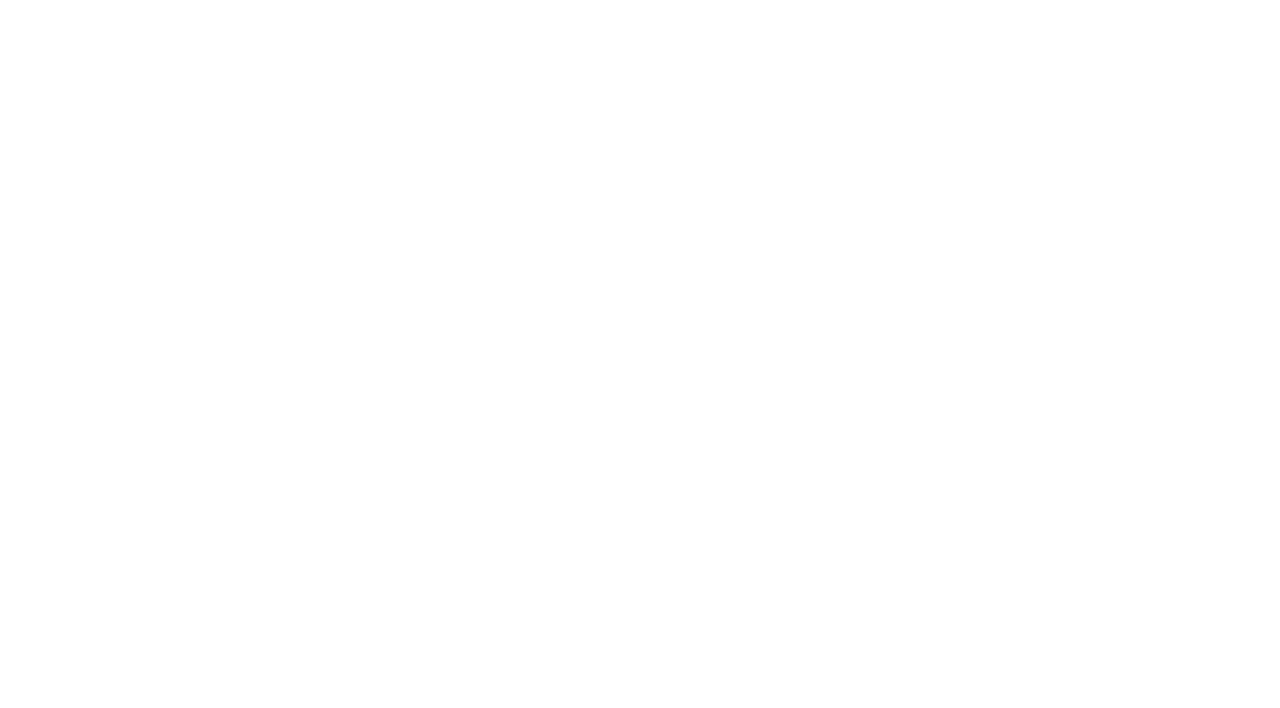
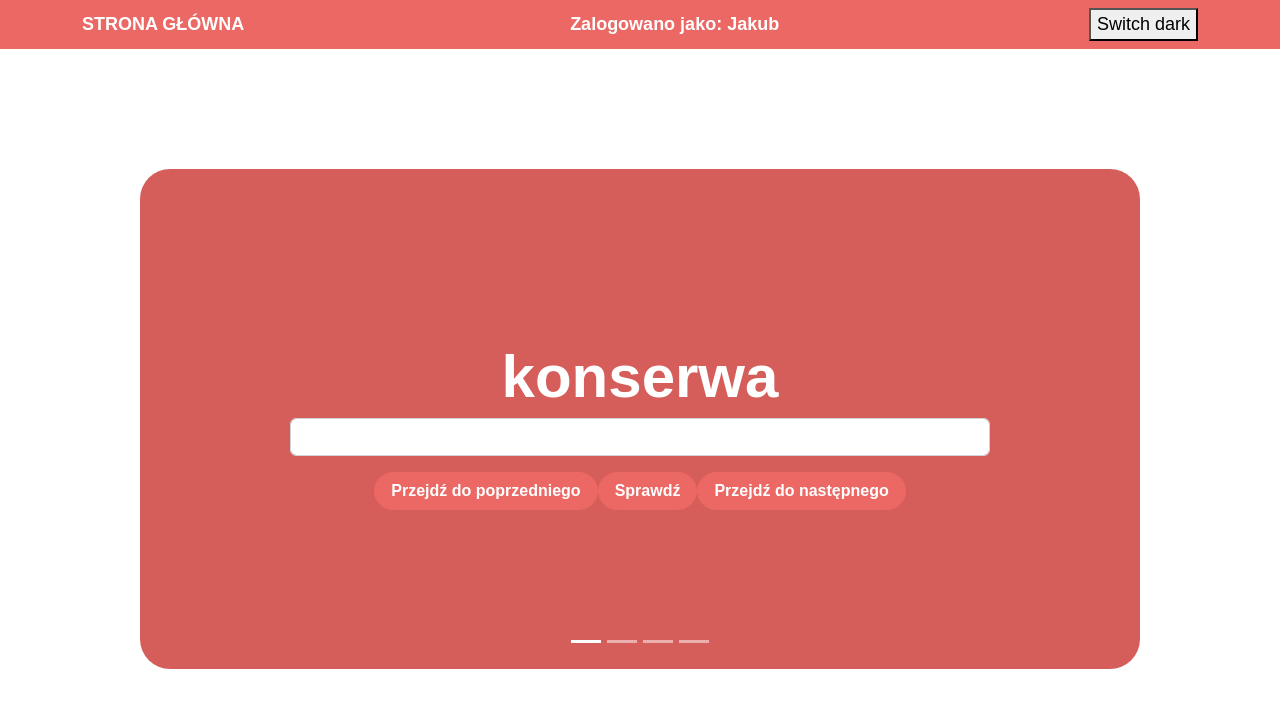
Before and after one commit to Nakius137/Quizletwannabe-Frontend, a React (Create React App) app: page /pisz in a window 1280 px wide. Shown: the top 708 px of the page. Built offline with nearby package versions, Linux system fonts and the light colour scheme; a web font is replaced by a local one.

Commit message:
Adding working 'pisanie', in context adding 'is user logged' if yes on nav display user if no display login page xd

```diff
--- a/src/App.js
+++ b/src/App.js
@@ -6,6 +6,8 @@ import { Link, Route, Switch } from "react-router-dom";
 import Quiz from './pages/Quiz'
 import Main from './pages/Main'
 import Login from "./pages/Login"
+import User from "./pages/User"
+import Pisz from "./pages/Pisz"
 
 function App() {
   let isdark = localStorage.getItem("isdark");
@@ -29,6 +31,12 @@ function App() {
         <Route path="/login">
           <Login />
         </Route>
+        <Route path="/user">
+          <User />
+        </Route>
+        <Route path="/pisz">
+          <Pisz />
+        </Route>
       </Switch>
       <Toogle />
     </DarkContext.Provider>
--- a/src/components/Navbar.js
+++ b/src/components/Navbar.js
@@ -1,12 +1,14 @@
 import Container from "react-bootstrap/Container";
 import Navbar from "react-bootstrap/Navbar";
 import DarkContext from "../context/dark-context";
+import UserContext from "../context/user-context";
 import DarkSwitcher from "../context/DarkSwitcher";
 import { useContext } from "react";
 import { Link } from "react-router-dom";
 
 function Nav() {
   const { dark } = useContext(DarkContext);
+  const {login} = useContext(UserContext)
 
   return (
     <>
@@ -24,11 +26,16 @@ function Nav() {
           </Link>
           <Navbar.Toggle />
           <Navbar.Collapse className="justify-content-end">
-            <Link className="link" to="/login">
+            {login?<Link className="link" to="/user">
               <Navbar.Text className="white-text">
                 Zalogowano jako: Jakub
               </Navbar.Text>
-            </Link>
+            </Link>:<Link className="link" to="/login">
+              <Navbar.Text className="white-text">
+                Zaloguj się
+              </Navbar.Text>
+            </Link>}
+
             <DarkSwitcher />
           </Navbar.Collapse>
         </Container>
--- a/src/components/Slowka.js
+++ b/src/components/Slowka.js
@@ -5,7 +5,7 @@ function Slowka() {
   return (
     <>
       <div className="center-wrap">
-        {slowka.map((slowko, index) => {
+        {slowka[0].words.map((slowko, index) => {
           return (
             <ListGroup key={index} horizontal id="slowka" className="slowka">
               <ListGroup.Item id="slowko " className="slowko">
--- /dev/null
+++ b/src/context/user-context.js
@@ -0,0 +1,8 @@
+import React from "react";
+
+const UserContext = React.createContext({
+  login: true,
+  setLogin: () => {},
+});
+
+export default UserContext;
--- a/src/pages/Fiszki.js
+++ b/src/pages/Fiszki.js
@@ -43,8 +43,3 @@ function Fiszki() {
 }
 
 export default Fiszki;
-
-/* <div className="fiszka" onClick={zmien}>
-        <h1 id="polski-fiszka-widac">Cos</h1>
-        <h1 id="obcy-fiszka">dfFDSA</h1>
-</div> */
--- a/src/pages/Main.js
+++ b/src/pages/Main.js
@@ -4,27 +4,39 @@ import { Link, Route, Switch } from "react-router-dom";
 import { useContext } from "react";
 import Button from "react-bootstrap/Button";
 import Nav from "../components/Navbar";
+import slowka from "../slowka";
+import UserContext from "../context/user-context";
 
 function Main() {
-    const { dark } = useContext(DarkContext);
-    const quizs = ["Quiz1","Quiz2","Quiz3","Quiz1","Quiz2","Quiz3","Quiz1","Quiz2","Quiz3"]
+  const {login} = useContext(UserContext)
+  const { dark } = useContext(DarkContext);
+  const slowka_titles = [];
+
+  //dodajemy do tablicy same tytuły Quizów //tak pisze po polsku. Bad boyyyyyyyyyyyy
+  for (let index = 0; index < slowka.length; index++) {
+    slowka_titles.push(slowka[index].title);
+  }
+
+  return (
+    <>
+      <Nav></Nav>
+      <h1>Twoje Quizy:</h1>
+      {login?<div className="all-quiz">
+        {slowka_titles.map((title, index) => {
+          return (
+            <div className="single-quiz" key={index}>
+              <h1>{title}</h1>
+              <Link className="link" to="/quiz">
+                <Button>Przejdź do quizu</Button>
+              </Link>
+            </div>
+          );
+        })}
+      </div>:<h1>nie jesteś Zalogowany</h1>}
 
 
-  return <>
-  <Nav></Nav>
-  <h1>Twoje Quizy:</h1>
-  <div className="all-quiz">
-    {quizs.map((quiz,index) => {
-        return (
-            <div className="single-quiz" key={index+1}>
-                <h1>{quiz}</h1>
-                <Link className="link" to="/quiz"><Button  >Przejdź do quizu</Button></Link>
-            </div>
-        );
-
-      })}
-    </div>
     </>
+  );
 }
 
 export default Main;
--- /dev/null
+++ b/src/pages/Pisz.js
@@ -0,0 +1,117 @@
+import Nav from "../components/Navbar";
+import slowka from "../slowka";
+import Carousel from "react-bootstrap/Carousel";
+import "react-bootstrap";
+import { useContext, useRef } from "react";
+import DarkContext from "../context/dark-context";
+import { Alert, Button, ButtonGroup, Form, InputGroup } from "react-bootstrap";
+import { useEffect } from "react";
+
+function Fiszki() {
+  const { dark } = useContext(DarkContext);
+
+  function hideAlert() {
+    succes.current.className =
+      "fade succes-alert-fiszka-hidden alert alert-success show";
+    fail.current.className =
+      "fade danger-alert-fiszka-hidden alert alert-danger show";
+  }
+
+  const ref = useRef();
+  const refs = useRef([]);
+  const succes = useRef();
+  const fail = useRef();
+  const center = useRef();
+
+
+  const onPrevClick = () => {
+    hideAlert();
+    center.current.className="center-fiszke"
+    ref.current.prev();
+  };
+  const onNextClick = () => {
+    hideAlert();
+    center.current.className="center-fiszke"
+    ref.current.next();
+  };
+  function handleClick(refs, index) {
+    const value = refs.current[index].value;
+    console.log(index);
+    console.log(slowka[0].words[index].Obcy);
+    if (value === slowka[0].words[index].Obcy) {
+      console.log("dobrze");
+      center.current.className="center-fiszke-alert"
+      succes.current.className =
+        "fade succes-alert-fiszka alert alert-success show";
+      fail.current.className =
+        "fade danger-alert-fiszka-hidden alert alert-danger show";
+    } else {
+      console.log("źle");
+      center.current.className="center-fiszke-alert"
+      fail.current.className =
+        "fade danger-alert-fiszka alert alert-danger show";
+      succes.current.className =
+        "fade succes-alert-fiszka-hidden alert alert-success show";
+    }
+  }
+  return (
+    <>
+      <Nav></Nav>
+      <div className="center-fiszke" ref={center}>
+        <Alert
+          ref={succes}
+          className="succes-alert-fiszka-hidden"
+          key="success"
+          variant="success"
+        >
+          Tak to dobra odpowiedź
+        </Alert>
+        <Alert
+          ref={fail}
+          className="danger-alert-fiszka-hidden"
+          key="danger"
+          variant="danger"
+        >
+          Niestety zła odpowiedź
+        </Alert>
+        <Carousel interval={null} className="pisanie" ref={ref}>
+          {slowka[0].words.map((slowko, index) => {
+            //console.log(index);
+            return (
+              <Carousel.Item key={index}>
+                <div
+                  className={dark ? "tlo-pisanie-dark" : "tlo-pisanie"}
+                ></div>
+                <Carousel.Caption className="caption-pisanie">
+                  <h1 id={slowko.id} className="slowko-fiszka">
+                    {slowko.Polski}
+                  </h1>
+                  <InputGroup className="mb-3">
+                    <Form.Control
+                      aria-label="Default"
+                      aria-describedby="inputGroup-sizing-default"
+                      ref={(element) => {
+                        refs.current[index] = element;
+                      }}
+                    />
+                  </InputGroup>
+                  <ButtonGroup aria-label="Basic example">
+                    <Button onClick={onPrevClick}>
+                      Przejdź do poprzedniego
+                    </Button>
+                    <Button onClick={() => handleClick(refs, index)}>
+                      Sprawdź
+                    </Button>
+                    <Button onClick={onNextClick}>Przejdź do następnego</Button>
+                  </ButtonGroup>
+                </Carousel.Caption>
+              </Carousel.Item>
+            );
+          })}
+        </Carousel>
+      </div>
+    </>
+  );
+}
+
+export default Fiszki;
--- a/src/pages/Quiz.js
+++ b/src/pages/Quiz.js
@@ -48,6 +48,7 @@ function Main() {
               Fiszki
             </Button>
           </Link>
+
           <Button
             id="btn"
             className={
@@ -71,6 +72,7 @@ function Main() {
             </svg>
             Ucz sie
           </Button>
+          <Link to="/pisz" className="link">
             <Button
               id="btn"
               className={
@@ -92,6 +94,7 @@ function Main() {
               </svg>
               Pisz
             </Button>
+          </Link>
         </ButtonGroup>
         <Slowko />
       </div>
--- /dev/null
+++ b/src/pages/User.js
@@ -0,0 +1,13 @@
+import React, { useState } from "react";
+import Nav from "../components/Navbar";
+
+function User() {
+  return (
+    <>
+      <Nav></Nav>
+      <h1>Zalogowano jako: Jakub</h1>
+    </>
+  );
+}
+
+export default User;
--- a/src/slowka.js
+++ b/src/slowka.js
@@ -1,15 +1,22 @@
 const arrayOfWords = [
-  { Polski: "konserwa", Obcy: "Konservendose", id: "2" },
-  { Polski: "urządzenie", Obcy: "Gerät", id: "3" },
-  { Polski: "wynalazek", Obcy: "Erfindung", id: "4" },
-  { Polski: "konserwa", Obcy: "Konservendose", id: "5" },
-  { Polski: "urządzenie", Obcy: "Gerät", id: "6" },
-  { Polski: "wynalazek", Obcy: "Erfindung", id: "7" },
-  { Polski: "konserwa", Obcy: "Konservendose", id: "8" },
-  { Polski: "urządzenie", Obcy: "Gerät", id: "9" },
-  { Polski: "wynalazek", Obcy: "Erfindung", id: "10" },
-  { Polski: "konserwa", Obcy: "Konservendose", id: "11" },
-  { Polski: "urządzenie", Obcy: "Gerät", id: "12" },
+  {
+    title: "Nauka niemieckiego",
+    words: [
+      { Polski: "konserwa", Obcy: "Konservendose"},
+      { Polski: "urządzenie", Obcy: "Gerät"},
+      { Polski: "wynalazek", Obcy: "Erfindung"},
+      { Polski: "konserwa", Obcy: "Konservendose"},
+    ],
+  },
+  {
+    title: "Nauka angielskiego",
+    words: [
+      { Polski: "cześć", Obcy: "hello"},
+      { Polski: "ptak", Obcy: "bird"},
+      { Polski: "auto", Obcy: "car"},
+      { Polski: "tak", Obcy: "yes"},
+    ],
+  },
 ];
 
 export default arrayOfWords;
--- a/src/styles/style2.css
+++ b/src/styles/style2.css
@@ -148,7 +148,8 @@
     align-items: center;
     justify-content: center;
     height: 100%;
-    margin: 80px;
+    margin: 120px;
+    flex-direction: column
 }
 
 .draker{
@@ -181,3 +182,70 @@
 .white-text{
     color: white;
 }
+
+.width500px{
+    width: 50%;
+}
+.logowanie{
+    display: flex;
+    flex-wrap: wrap;
+    margin-left: 25%;
+    justify-content: center;
+}
+.margin-top-h2{
+    margin-top: 7%;
+}
+
+
+
+.tlo-pisanie{
+    width: 100%;
+    height: 500px;
+    background-color: #d65e5a;
+    border-radius: 30px;
+}
+
+.tlo-pisanie-dark{
+    width: 100%;
+    height: 500px;
+    background-color: #2B2B2B;
+    border-radius: 30px;
+}
+.pisanie{
+    height: 500px;
+}
+.caption-pisanie{
+    height: 65%;
+}
+
+.pisanie >.carousel-control-prev {
+    display: none;
+}
+.pisanie >.carousel-control-next {
+    display: none;
+}
+
+.succes-alert-fiszka{
+    min-width: 500px;
+    width: 30%;
+}
+.danger-alert-fiszka{
+    min-width: 500px;
+    width: 30%;
+}
+
+.succes-alert-fiszka-hidden{
+    display: none;
+}
+.danger-alert-fiszka-hidden{
+    display: none;
+}
+
+.center-fiszke-alert{
+    margin: 46px 80px 80px 80px;
+    display: flex;
+    align-items: center;
+    justify-content: center;
+    height: 100%;
+    flex-direction: column
+}
```
Also changed, not shown: src/pages/Login.js (+33 -26 lines). Lines whose indentation alone changed are shown as unchanged.
